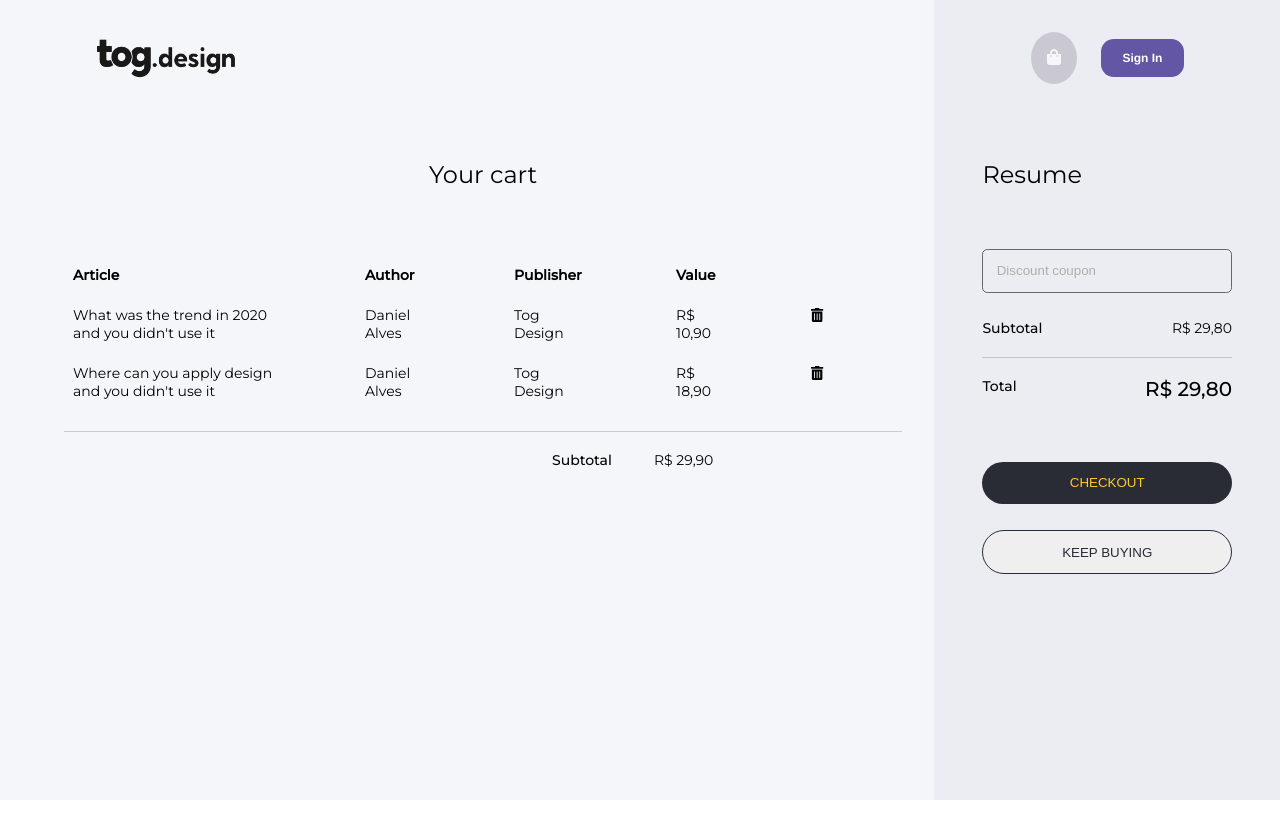
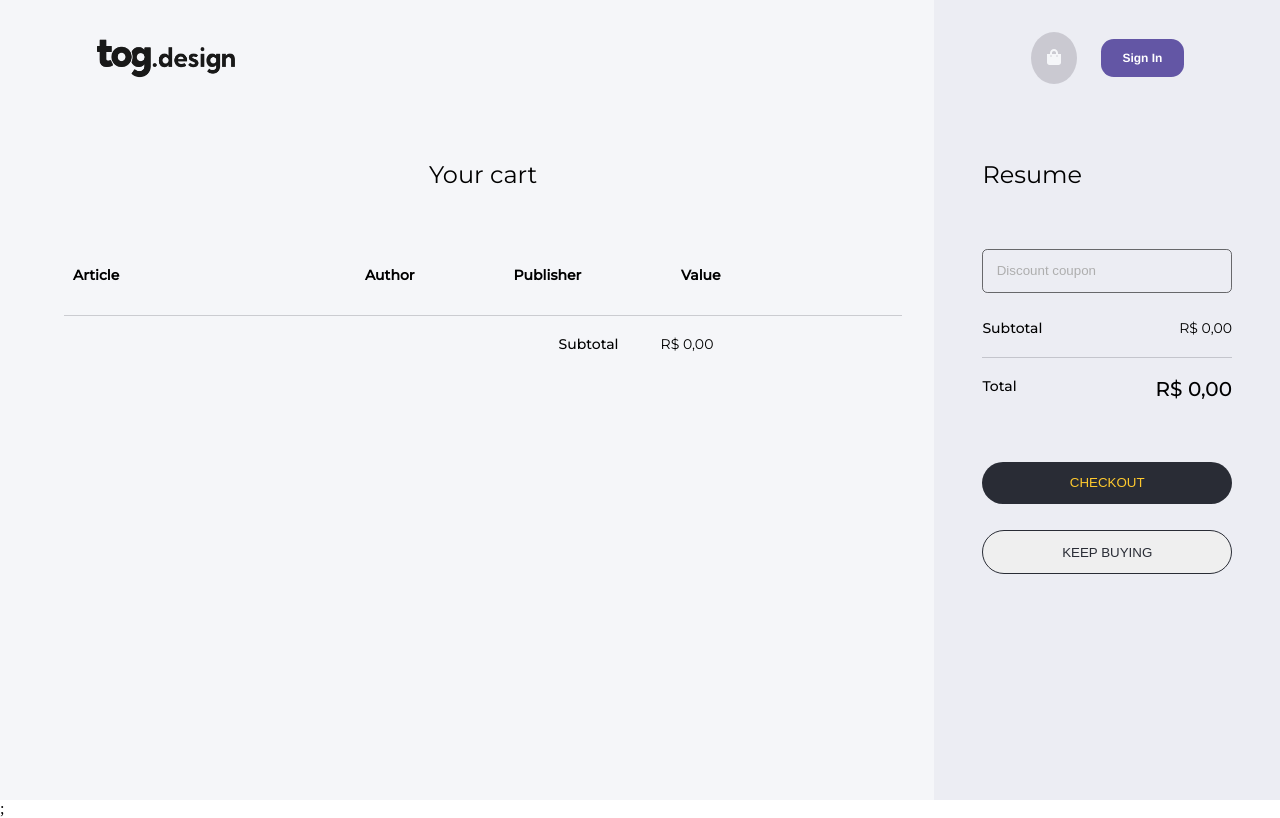
Before and after one commit to fabiobends/togdesign-test, a Next.js app: page /cart in a window 1280 px wide. Built offline with nearby package versions, Linux system fonts and the light colour scheme; a web font is replaced by a local one.

Commit message:
Add cart context and currency formatter

```diff
--- /dev/null
+++ b/contexts/CartContext.tsx
@@ -0,0 +1,48 @@
+import { createContext, ReactNode, useState } from "react";
+import { ArticleProps } from "../types";
+
+interface CartContextData {
+  articles: ArticleProps[];
+  addArticle: (article: ArticleProps) => void;
+  removeArticle: (article: ArticleProps) => void;
+  formatter: (amount: number) => string;
+}
+
+interface CartProviderProps {
+  children: ReactNode;
+}
+export const CartContext = createContext({} as CartContextData);
+
+export function CartProvider({ children }: CartProviderProps) {
+  const [articles, setArticles] = useState<ArticleProps[]>([]);
+  const [totalAmount, setTotalAmount] = useState<number>(0.0);
+
+  function addArticle(article: ArticleProps) {
+    setArticles((prev) => {
+      return [...prev, article];
+    });
+  }
+
+  function removeArticle(article: ArticleProps) {
+    setArticles((prev) => {
+      let remainingArticles = prev.filter((ele) => ele.id !== article.id);
+      return [...remainingArticles];
+    });
+  }
+
+  function formatter(amount: number): string {
+    const formatterObj = new Intl.NumberFormat("pt-BR", {
+      style: "currency",
+      currency: "BRL",
+    });
+    return formatterObj.format(amount);
+  }
+
+  return (
+    <CartContext.Provider
+      value={{ articles, addArticle, removeArticle, formatter }}
+    >
+      {children}
+    </CartContext.Provider>
+  );
+}
--- a/pages/_app.tsx
+++ b/pages/_app.tsx
@@ -1,7 +1,12 @@
-import '../styles/globals.css'
+import "../styles/globals.css";
+import { CartProvider } from "../contexts/CartContext";
 
 function MyApp({ Component, pageProps }) {
-  return <Component {...pageProps} />
+  return (
+    <CartProvider>
+      <Component {...pageProps} />;
+    </CartProvider>
+  );
 }
 
-export default MyApp
+export default MyApp;
--- a/pages/cart.tsx
+++ b/pages/cart.tsx
@@ -4,10 +4,14 @@ import Cookie from "js-cookie";
 import Head from "next/head";
 import Link from "next/link";
 import { useRouter } from "next/router";
+import { useContext, useEffect, useState } from "react";
+import { CartContext } from "../contexts/CartContext";
 import styles from "../styles/pages/Cart.module.css";
 import NavigationBar from "./components/NavigationBar";
 
 export default function Cart() {
+  const { articles, removeArticle, formatter } = useContext(CartContext);
+  const [totalAmount, setTotalAmount] = useState<number>();
   const router = useRouter();
 
   function handleCheckout() {
@@ -19,6 +23,12 @@ export default function Cart() {
     }
   }
 
+  useEffect(() => {
+    let amount = 0;
+    articles.forEach((ele) => amount += ele.price);
+    setTotalAmount(amount);
+  }, [totalAmount]);
+
   return (
     <div className={styles.cartContainer}>
       <Head>
@@ -29,6 +39,8 @@ export default function Cart() {
       </div>
       <div className={styles.yourCart}>
         <p className={styles.title}>Your cart</p>
+        {articles ? (
+          <>
             <table>
               <thead>
                 <tr>
@@ -40,31 +52,32 @@ export default function Cart() {
                 </tr>
               </thead>
               <tbody>
+                {articles &&
+                  articles.map((article) => (
                     <tr>
-              <td>What was the trend in 2020 and you didn't use it</td>
-              <td>Daniel Alves</td>
-              <td>Tog Design</td>
-              <td>R$ 10,90</td>
-              <td className={styles.trashButton}>
+                      <td>{article.title}</td>
+                      <td>{article.author}</td>
+                      <td>{article.publisher}</td>
+                      <td>{formatter(article.price)}</td>
+                      <td
+                        onClick={() => removeArticle(article)}
+                        className={styles.trashButton}
+                      >
                         <FontAwesomeIcon icon={faTrashAlt} />
                       </td>
                     </tr>
-            <tr>
-              <td>Where can you apply design and you didn't use it</td>
-              <td>Daniel Alves</td>
-              <td>Tog Design</td>
-              <td>R$ 18,90</td>
-              <td className={styles.trashButton}>
-                <FontAwesomeIcon icon={faTrashAlt} />
-              </td>
-            </tr>
+                  ))}
               </tbody>
             </table>
             <div className={styles.divider}></div>
             <div className={styles.subTotalCart}>
               <span>Subtotal</span>
-          <p>R$ 29,90</p>
+              <p>{formatter(totalAmount)}</p>
             </div>
+          </>
+        ) : (
+          <p>There is no article in the cart</p>
+        )}
       </div>
       <div className={styles.resume}>
         <div className={styles.wrapper}>
@@ -77,12 +90,12 @@ export default function Cart() {
           />
           <div>
             <span>Subtotal</span>
-            <p className={styles.subTotal}>R$ 29,80</p>
+            <p className={styles.subTotal}>{formatter(totalAmount)}</p>
           </div>
           <div className={styles.divider}></div>
           <div>
             <span>Total</span>
-            <p className={styles.totalAmount}>R$ 29,80</p>
+            <p className={styles.totalAmount}>{formatter(totalAmount)}</p>
           </div>
           <div className={styles.spacer}></div>
           <button onClick={handleCheckout} className={styles.checkout}>
--- a/pages/components/ArticleInfo.tsx
+++ b/pages/components/ArticleInfo.tsx
@@ -1,7 +1,7 @@
 import styles from "../../styles/components/ArticleInfo.module.css";
-import { cardProps } from "../../types";
+import { ArticleProps } from "../../types";
 
-export default function ArticleInfo({ themes, author }: cardProps) {
+export default function ArticleInfo({ themes, author }: ArticleProps) {
   return (
     <div className={styles.container}>
       <div className={styles.author}>
--- a/pages/components/HomeCard.tsx
+++ b/pages/components/HomeCard.tsx
@@ -1,8 +1,8 @@
 import styles from "../../styles/components/HomeCard.module.css";
-import { cardProps } from "../../types";
+import { ArticleProps } from "../../types";
 import ArticleInfo from "./ArticleInfo";
 
-export default function HomeCard(props: cardProps) {
+export default function HomeCard(props: ArticleProps) {
   return (
     <div className={styles.container}>
       <img src={props.url_image} alt={props.title} />
--- a/pages/index.tsx
+++ b/pages/index.tsx
@@ -4,19 +4,19 @@ import Link from "next/link";
 import { useRouter } from "next/router";
 import { useEffect, useState } from "react";
 import styles from "../styles/pages/Home.module.css";
-import { cardProps } from "../types";
+import { ArticleProps } from "../types";
 import api from "../utils/api";
 import HomeCard from "./components/HomeCard";
 import NavigationBar from "./components/NavigationBar";
 
 export default function Home() {
   const router = useRouter();
-  const [cards, setCards] = useState<cardProps[]>();
+  const [cards, setCards] = useState<ArticleProps[]>();
 
   useEffect(() => {
     api
       .get("/articles")
-      .then((response: AxiosResponse<cardProps[]>) => {
+      .then((response: AxiosResponse<ArticleProps[]>) => {
         console.log(response.data);
         setCards(response.data);
       })
--- a/types/index.ts
+++ b/types/index.ts
@@ -5,7 +5,7 @@ export interface rowStatsProps {
   color: string;
 }
 
-export interface cardProps {
+export interface ArticleProps {
   id: string;
   title: string;
   content: string;
@@ -13,5 +13,6 @@ export interface cardProps {
   url_image: string;
   publisher: string;
   author: string;
+  publication_date: string;
   themes: string[];
 }
```
Also changed, not shown: pages/article/[id].tsx (+8 -10 lines), pages/purchased-articles.tsx (+9 -5 lines). Lines whose indentation alone changed are shown as unchanged.
